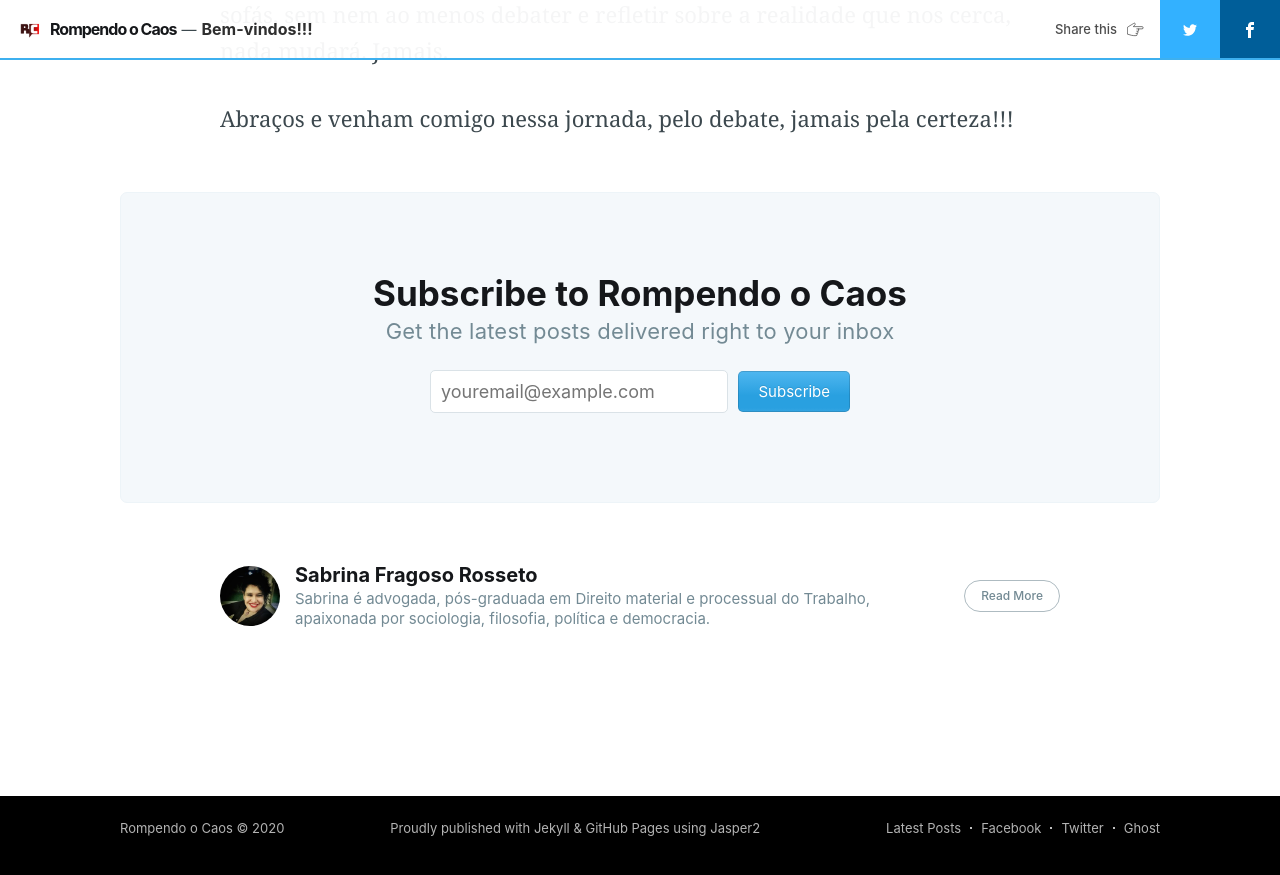
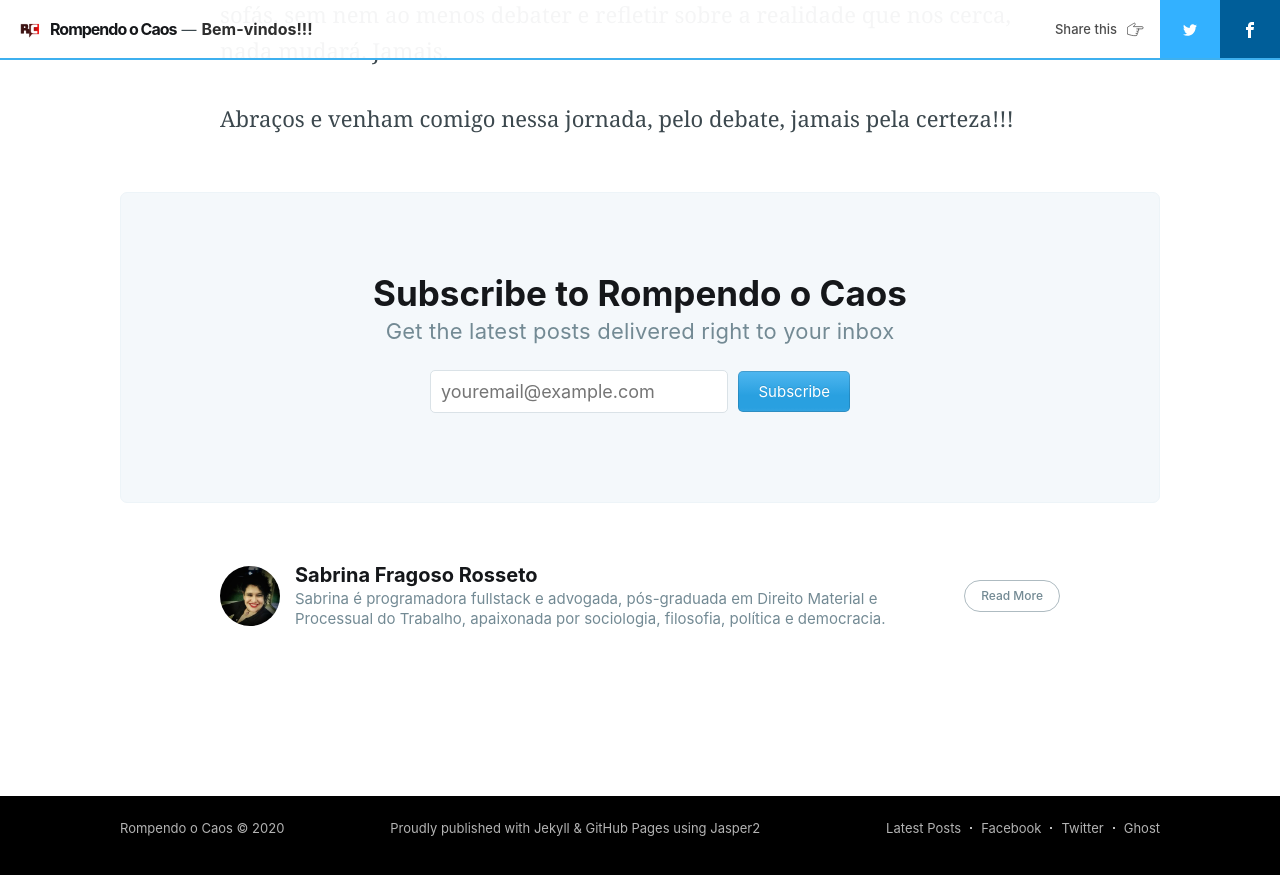
Before and after one commit to rompendoocaos/rompendoocaos.github.io, a Jekyll site: the page built from _posts/2017-07-27-welcome.md, in a window 1280 px wide and 900 px high, scrolled down 2308 px. Shown: the top 875 px of the window. Built offline with Jekyll 4.4.1, drawn with Linux system fonts in a browser that asks for light colours; nearby versions of some CDN libraries; comment, search, counter and statistics services are not loaded.

Commit message:
ajustes - commit 5

```diff
--- a/_config.yml
+++ b/_config.yml
@@ -23,7 +23,7 @@ subscribers: True # you need to connect an external service for this to work,
 # if 'True' the submit button is disabled for now, but you can change that
 # by editing `_includes/subscribe-form.html`
 twitter: rompendo_o_caos # replace by your username
-facebook: Rompendo-o-Caos-110322534065541 # replace by your username
+facebook: rompendoocaos # replace by your username
 
 # Disqus
 disqus: False
--- a/_data/authors.yml
+++ b/_data/authors.yml
@@ -5,16 +5,16 @@ ghost:
   url:
   bio: The professional publishing platform
   picture: assets/images/ghostrider.png
-  facebook: Rompendo-o-Caos-110322534065541
-  twitter: rompendoocaos
+  facebook: rompendoocaos
+  twitter: rompendo_o_caos
   cover: False
 hannah:
   username: sabrina
   name: Sabrina Fragoso Rosseto
   location: Guia de Pacobaíba/Magé - RJ
-  url_full:
+  url_full: https://sabrinafrosseto.github.io
   url:
-  bio: Sabrina é advogada, pós-graduada em Direito material e processual do Trabalho, apaixonada por sociologia, filosofia, política e democracia.
+  bio: Sabrina é programadora fullstack e advogada, pós-graduada em Direito Material e Processual do Trabalho, apaixonada por sociologia, filosofia, política e democracia.
   picture: assets/images/sabrina.jpg
   facebook: bina.fragoso
   twitter: binafragoso
```
